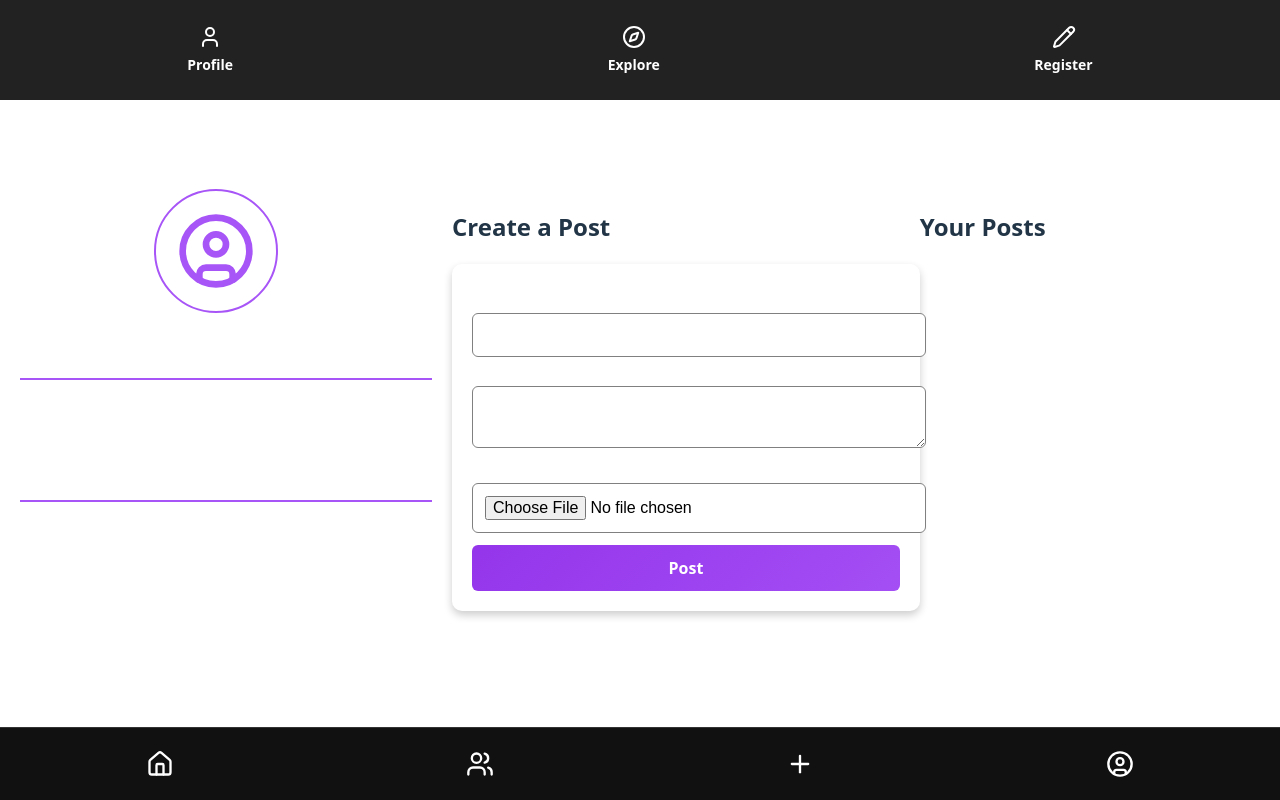
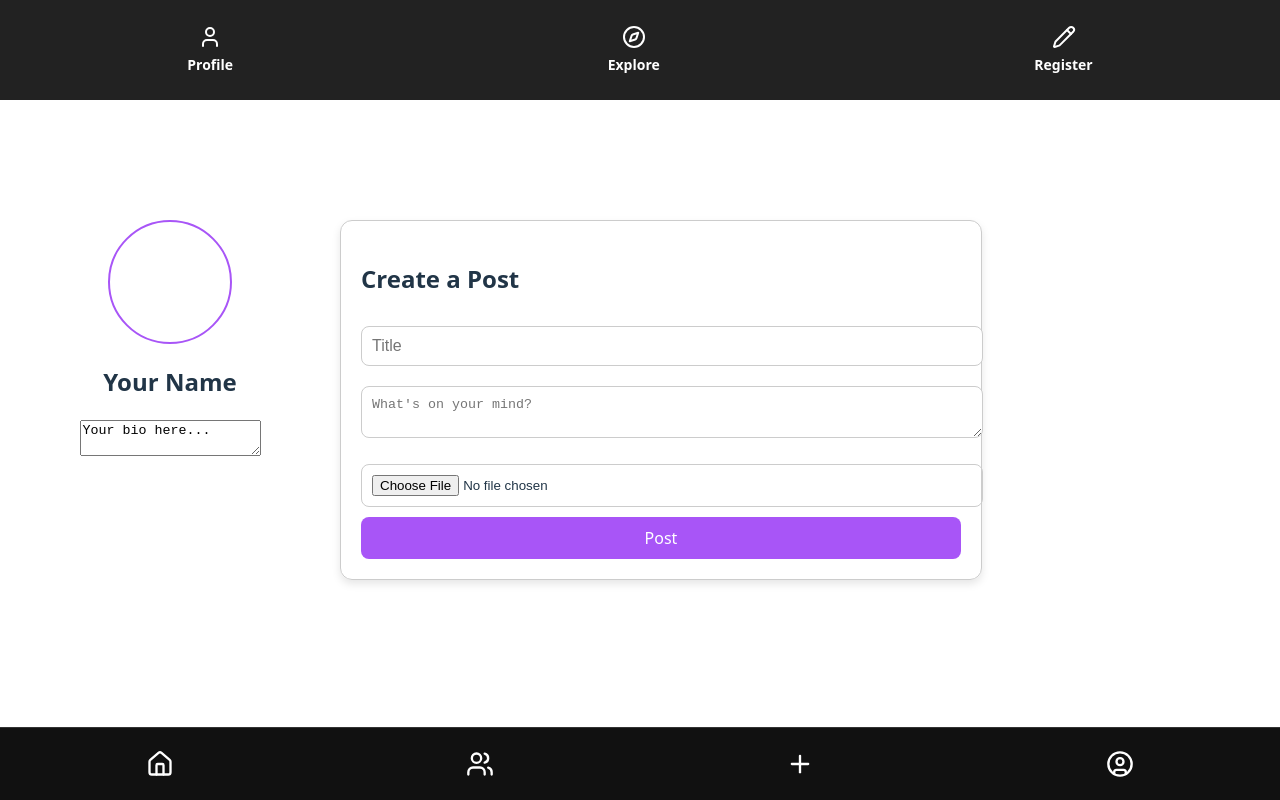
Before and after one commit to KhushiiRajrana/NGO_Nexus, a React (Vite) app: page /profile in a window 1280 px wide. Built offline with nearby package versions, Linux system fonts and the light colour scheme.

Commit message:
making new project

```diff
--- a/src/pages/Profile.css
+++ b/src/pages/Profile.css
@@ -1,111 +1,57 @@
+/* Profile and Post Styling */
+
 .profile-container {
     display: flex;
-    justify-content: space-between;
+    justify-content: center;
     align-items: flex-start;
     padding: 20px;
-    box-sizing: border-box;
-    gap: 40px;
+    gap: 20px;
 }
 
-.profile-card {
-    background: #121212;
-    padding: 20px;
-    border-radius: 12px;
-    box-shadow: 0 4px 8px rgba(0, 0, 0, 0.3);
-    max-width: 800px;
-    width: 100%;
+.profile-section {
+    width: 300px;
     text-align: center;
-    color: #fff;
 }
 
 .profile-pic {
-    cursor: pointer;
-    display: flex;
-    justify-content: center;
-    align-items: center;
+    width: 120px;
+    height: 120px;
     border: 2px solid #a855f7;
     border-radius: 50%;
-    width: 120px;
-    height: 120px;
     margin: 0 auto 20px;
-    overflow: hidden;
 }
 
-.profile-img {
+.editable-textarea {
     width: 100%;
-    height: 100%;
-    object-fit: cover;
-}
-
-.editable-input {
-    background: transparent;
-    border: none;
-    border-bottom: 2px solid #a855f7;
-    color: #fff;
     padding: 10px;
-    width: 100%;
-    margin: 10px 0;
-    text-align: center;
-}
-
-.editable-input:focus {
-    outline: none;
-    border-bottom: 2px solid #9333ea;
-}
-
-textarea.editable-input {
-    resize: none;
-    height: 80px;
+    border-radius: 8px;
+    border: 1px solid #ccc;
 }
 
 .post-section {
-    flex-grow: 1;
-    display: flex;
-    flex-direction: column;
-    gap: 20px;
-}
-
-.post-form {
-    background: #fff;
+    max-width: 600px;
+    width: 100%;
     padding: 20px;
+    border: 1px solid #ccc;
     border-radius: 12px;
     box-shadow: 0 4px 8px rgba(0, 0, 0, 0.1);
 }
 
-.post-form input, .post-form textarea {
+.post-section input,
+.post-section textarea {
     width: 100%;
     padding: 10px;
-    margin-bottom: 10px;
+    margin: 10px 0;
     border: 1px solid #ccc;
     border-radius: 8px;
 }
 
-.post-form button {
+.post-section button {
     width: 100%;
     padding: 10px;
-    background: linear-gradient(90deg, #7b2cbf, #9d4edd);
+    background: #a855f7;
     color: #fff;
     border: none;
     border-radius: 8px;
     cursor: pointer;
 }
-
-.post-form button:hover {
-    background: linear-gradient(90deg, #5a189a, #7b2cbf);
-}
-
-@media (max-width: 768px) {
-    .profile-container {
-        flex-direction: column;
-        align-items: center;
-    }
-
-    .profile-card {
-        padding: 15px;
-    }
-
-    .profile-pic {
-        width: 100px;
-        height: 100px;
-    }
-}
--- a/src/pages/Profile.jsx
+++ b/src/pages/Profile.jsx
@@ -1,183 +1,29 @@
-import React, { useState, useEffect } from "react";
-import { UserCircle } from "lucide-react";
-import "./Profile.css";
+import React, { useState } from "react";
+import "./Profile.css"; // Importing the CSS file
 
-const Profile = ({ user, ngoList, setNgoList }) => {
-  const [title, setTitle] = useState("");
-  const [caption, setCaption] = useState("");
-  const [image, setImage] = useState(null);
-  const [likes, setLikes] = useState({});
-  const [comments, setComments] = useState({});
-
-  const [name, setName] = useState(
-    localStorage.getItem("username") || user?.name || "Your Name"
-  );
-  const [bio, setBio] = useState(
-    localStorage.getItem("bio") || user?.bio || "Add a short bio..."
-  );
-  const [profilePic, setProfilePic] = useState(
-    localStorage.getItem("profilePic") || null
-  );
-
-  useEffect(() => {
-    localStorage.setItem("username", name);
-    localStorage.setItem("bio", bio);
-    localStorage.setItem("profilePic", profilePic);
-  }, [name, bio, profilePic]);
-
-  const handleProfilePicChange = (e) => {
-    const file = e.target.files[0];
-    if (file) {
-      const reader = new FileReader();
-      reader.onloadend = () => setProfilePic(reader.result);
-      reader.readAsDataURL(file);
-    }
-  };
-
-  const handleImageChange = (e) => {
-    setImage(URL.createObjectURL(e.target.files[0]));
-  };
-
-  const handleSubmit = (e) => {
-    e.preventDefault();
-    if (!title.trim() || !caption.trim()) return;
-
-    const newPost = {
-      id: Date.now(),
-      name: title,
-      work: caption,
-      image: image,
-      user: user.email,
-    };
-
-    setNgoList((prevList) => [...prevList, newPost]);
-    setTitle("");
-    setCaption("");
-    setImage(null);
-  };
-
-  const handleLike = (postId) => {
-    setLikes((prevLikes) => ({
-      ...prevLikes,
-      [postId]: (prevLikes[postId] || 0) + 1,
-    }));
-  };
-
-  const handleComment = (postId, commentText) => {
-    if (!commentText.trim()) return;
-
-    setComments((prevComments) => ({
-      ...prevComments,
-      [postId]: [...(prevComments[postId] || []), commentText],
-    }));
-  };
+const Profile = () => {
+    const [name, setName] = useState("Your Name");
+    const [bio, setBio] = useState("Your bio here...");
 
     return (
-    <div className="profile-page">
         <div className="profile-container">
-        <div className="profile-header">
-          <label htmlFor="profile-upload" className="profile-pic">
-            {profilePic ? (
-              <img src={profilePic} alt="Profile" className="profile-img" />
-            ) : (
-              <UserCircle size={80} color="#a855f7" />
-            )}
-            <input
-              type="file"
-              id="profile-upload"
-              accept="image/*"
-              onChange={handleProfilePicChange}
-              hidden
-            />
-          </label>
-
-          <div className="profile-info">
-            <input
-              type="text"
-              value={name}
-              onChange={(e) => setName(e.target.value)}
-              className="editable-input name-input"
-            />
+            <div className="profile-section">
+                <div className="profile-pic"></div>
+                <h2>{name}</h2>
                 <textarea
                     value={bio}
                     onChange={(e) => setBio(e.target.value)}
-              className="editable-input bio-input"
+                    placeholder="Write your bio..."
+                    className="bio-input"
                 />
             </div>
-        </div>
 
-        <div className="create-post-container">
+            <div className="post-section">
                 <h2>Create a Post</h2>
-          <form onSubmit={handleSubmit} className="create-form">
-            <label>Title</label>
-            <input
-              type="text"
-              value={title}
-              onChange={(e) => setTitle(e.target.value)}
-              className="input-field"
-            />
-
-            <label>Caption</label>
-            <textarea
-              value={caption}
-              onChange={(e) => setCaption(e.target.value)}
-              className="input-field"
-            />
-
-            <label>Image</label>
-            <input
-              type="file"
-              accept="image/*"
-              onChange={handleImageChange}
-              className="input-field"
-            />
-
-            <button type="submit" className="submit-btn">
-              Post
-            </button>
-          </form>
-        </div>
-
-        <div className="user-posts">
-          <h2>Your Posts</h2>
-          {ngoList
-            .filter((post) => post.user === user.email)
-            .map((post) => (
-              <div key={post.id} className="post-card">
-                <img src={post.image} alt={post.name} className="post-image" />
-                <h3>{post.name}</h3>
-                <p>{post.work}</p>
-
-                <div className="post-actions">
-                  <button
-                    className="like-btn"
-                    onClick={() => handleLike(post.id)}
-                  >
-                    ❤️ {likes[post.id] || 0}
-                  </button>
-                </div>
-
-                <div className="comment-section">
-                  <input
-                    type="text"
-                    placeholder="Add a comment..."
-                    className="comment-input"
-                    onKeyDown={(e) => {
-                      if (e.key === "Enter") {
-                        handleComment(post.id, e.target.value);
-                        e.target.value = "";
-                      }
-                    }}
-                  />
-                  <ul>
-                    {(comments[post.id] || []).map((comment, index) => (
-                      <li key={index}>{comment}</li>
-                    ))}
-                  </ul>
-                </div>
-              </div>
-            ))}
-        </div>
+                <input type="text" placeholder="Title" className="input-field" />
+                <textarea placeholder="What's on your mind?" className="textarea-field" />
+                <input type="file" className="file-input" />
+                <button className="post-button">Post</button>
             </div>
         </div>
     );
```
Lines whose indentation alone changed are shown as unchanged.
